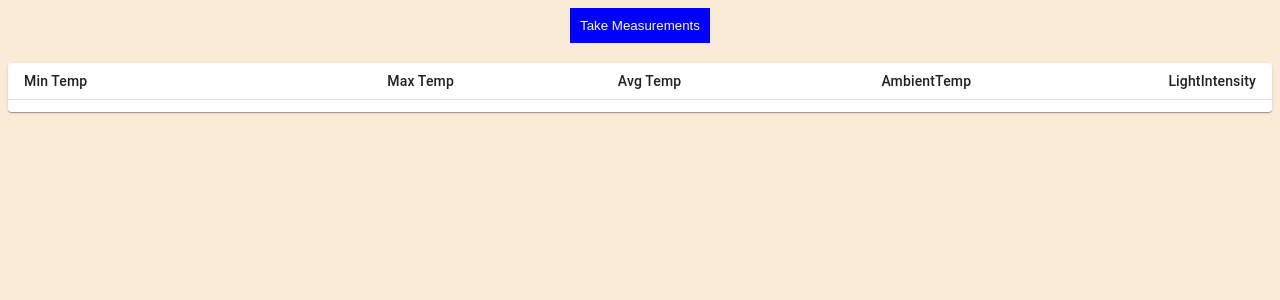
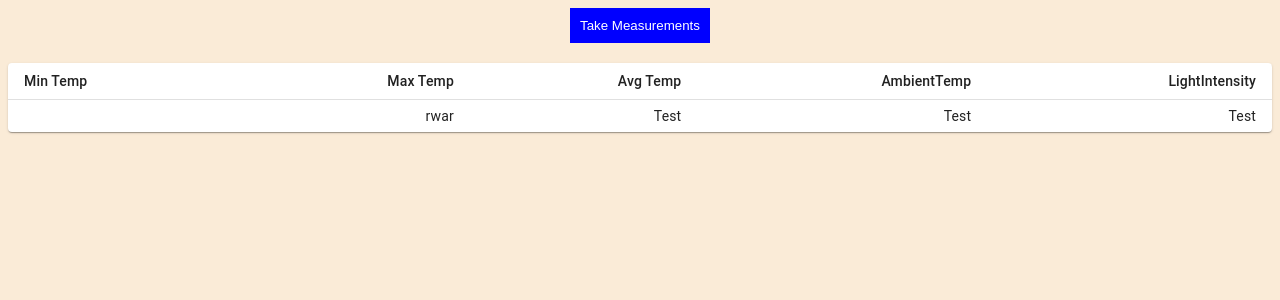
Before and after one commit to apdd2003/ktflaskreact, a React (Create React App) app in the folder frontend/: page / in a window 1280 px wide. Shown: the top 300 px of the page. Built offline with nearby package versions, Linux system fonts and the light colour scheme.

Commit message:
update frontend

```diff
--- a/frontend/package.json
+++ b/frontend/package.json
@@ -2,6 +2,7 @@
   "name": "frontend",
   "version": "0.1.0",
   "private": true,
+  "proxy":"http://localhost:5000",
   "dependencies": {
     "@emotion/react": "^11.9.3",
     "@emotion/styled": "^11.9.3",
--- a/frontend/src/components/TakeMeas.js
+++ b/frontend/src/components/TakeMeas.js
@@ -11,20 +11,30 @@ import "./takemeas.css";
 
 export function takeMeasurements(setmdata){
 
-  setmdata("hello")
+  let url = "http://127.0.0.1:5000/take_measurements";
+  fetch("/take_measurements").then(
+    res => res.json()
+  ).then(
+    data => {
+      setmdata(data)
+      console.log(data)
+    }
+  )
+
+
 
 }
 
 function TakeMeas() {
 
-  const [mdata, setmdata]=useState("");
+  const [mdata, setmdata]=useState([]);
   useEffect(()=>{
 
-  },[mdata]);
+  },[]);
 
     return (
       <>
-        <button onClick={()=>setmdata("new h"+Math.random())} className='tm' >Take Measurements</button>
+        <button onClick={()=>takeMeasurements(setmdata)} className='tm' >Take Measurements</button>
         <TableContainer component={Paper}>
       <Table sx={{ minWidth: 650 }} size="small" aria-label="a dense table">
         <TableHead>
@@ -43,12 +53,12 @@ function TakeMeas() {
               sx={{ '&:last-child td, &:last-child th': { border: 0 } }}
             >
               <TableCell component="th" scope="row">
-                {mdata}
+                {mdata['AmbientTemp']}
               </TableCell>
-              <TableCell align="right">{mdata}</TableCell>
-              <TableCell align="right">{mdata}</TableCell>
-              <TableCell align="right">{mdata}</TableCell>
-              <TableCell align="right">{mdata}</TableCell>
+              <TableCell align="right">rwar</TableCell>
+              <TableCell align="right">Test</TableCell>
+              <TableCell align="right">Test</TableCell>
+              <TableCell align="right">Test</TableCell>
             </TableRow>
 
         </TableBody>
```
